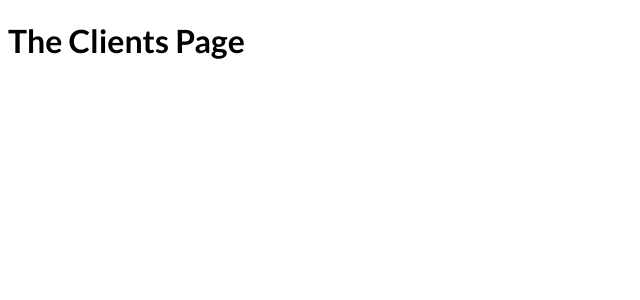
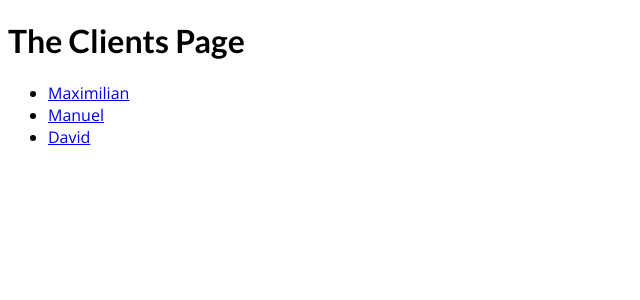
Before and after one commit to David-mwendwa/danext-blog, a Next.js app: page /clients in a window 1280 px wide. Shown: the top 300 px of the page, without its empty margins (0-640 px from the left). Built offline with nearby package versions, Linux system fonts and the light colour scheme.

Commit message:
feat: navigate to dynamic routes

```diff
--- a/pages/clients/index.js
+++ b/pages/clients/index.js
@@ -1,11 +1,24 @@
-import React from 'react'
+import React from 'react';
+import Link from 'next/link';
 
 function ClientPage() {
+  const clients = [
+    { id: 'max', name: 'Maximilian' },
+    { id: 'manu', name: 'Manuel' },
+    { id: 'dave', name: 'David' },
+  ];
   return (
     <div>
       <h1>The Clients Page</h1>
+      <ul>
+        {clients.map((client) => (
+          <li key={client.id}>
+            <Link href={`/clients/${client.id}`}>{client.name}</Link>
+          </li>
+        ))}
+      </ul>
     </div>
-  )
+  );
 }
 
-export default ClientPage
+export default ClientPage;
```
